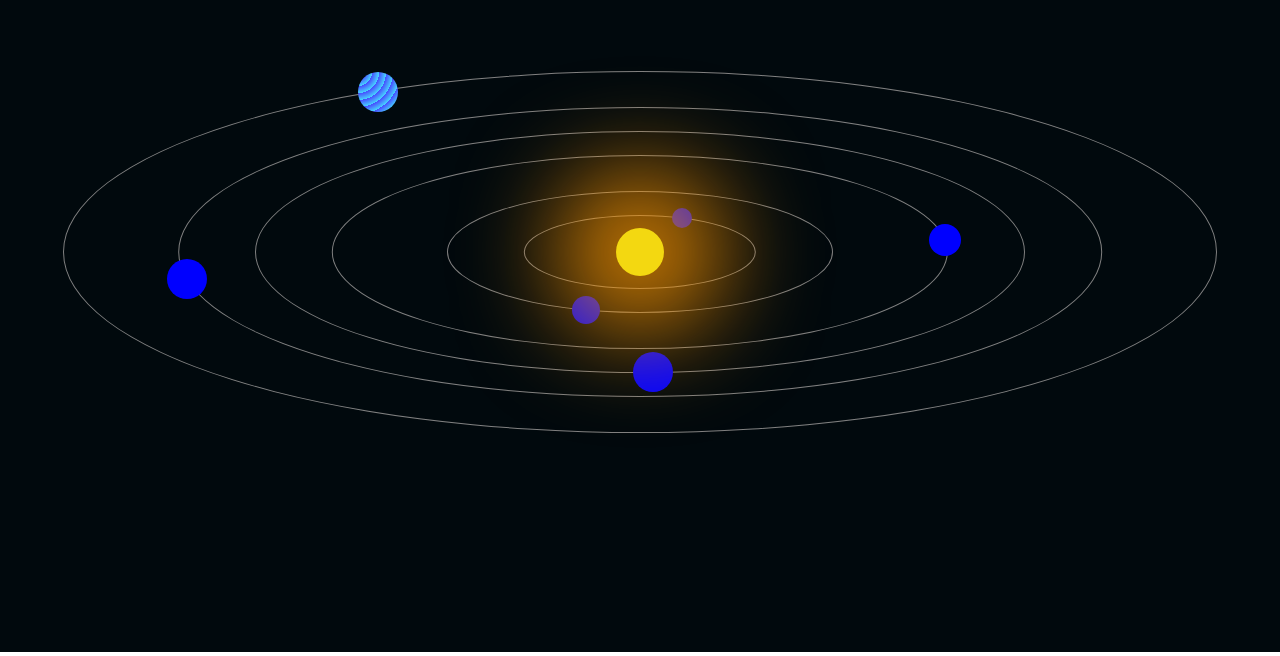
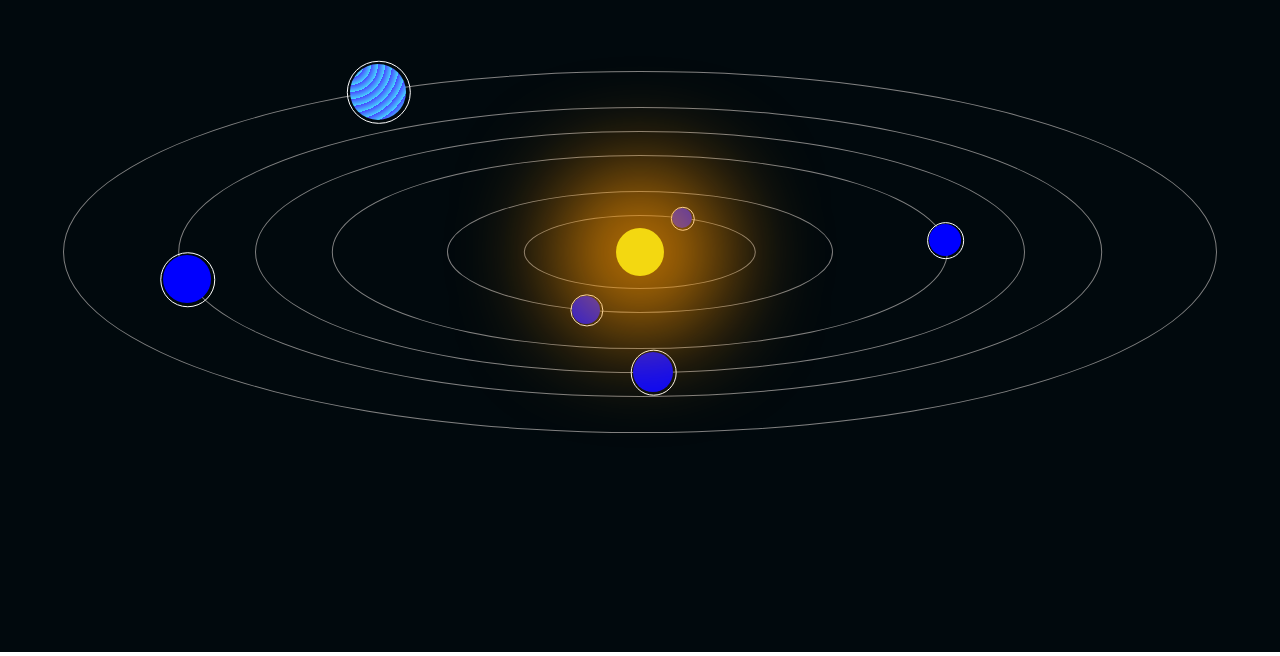
Before and after one commit to CroixArthur/Portfolio-v2, a Vue app: page / in a window 1280 px wide. Shown: the part 148-804 px from the top of the page. Built offline with nearby package versions, Linux system fonts and the light colour scheme; the HTML template or start-up script is replaced by a standard one.

Commit message:
WIP scale

```diff
--- a/src/App.vue
+++ b/src/App.vue
@@ -1,48 +1,55 @@
 <template>
-  <main :style="getWindowOffsetStyle">
+  <main>
+    <div
+      class="camera"
+      :style="{
+        marginTop: viewOffset.y + '%',
+        marginLeft: viewOffset.x + '%',
+        scale: viewScale
+      }"
+    >
       <div
         class="abs-round centered ellipse"
-      v-for="ellipse in ellipses"
+        v-for="(ellipse, index) in ellipses"
         :style="'width: '+ellipse+'%;height: '+(ellipse/2)+'%'"
+        :key="'ellipse-'+index"
       ></div>
       <div
         class="abs-round planet centered"
         style="background-color: blue;"
         v-for="planet in planets"
+        :key="planet.name"
+        :id="planet.name"
         :style="{
           width: planet.d + 'vh',
           height: planet.d + 'vh',
           top: planet.y + '%',
           left: planet.x + '%',
         }"
-      :id="planet.name"
-      @click="selectedPlanet = planet"
+        :ref="planet.name"
+        @click="() => selectPlanet(planet.name)"
       ></div>
       <div class="abs-round centered sun" style="width: 6vh;height: 6vh"></div>
+    </div>
   </main>
 </template>
 
 <script lang="ts" setup>
-import { computed, onMounted, ref } from 'vue';
+import { computed, onMounted, ref, ShallowRef, useTemplateRef } from 'vue';
 import { Planet } from './planet';
 
 const viewOffset = ref({ y: 0, x: 0 });
-const selectedPlanet = ref<Planet|null>(null);
+const viewScale = ref(1);
+const selectedPlanet = ref<Readonly<ShallowRef<unknown, unknown>>|null>(null);
 const ellipses: number[] = [90, 72, 60, 48, 30, 18];
 const planets = ref<Planet[]>([
-  { y: 40, x: 10, d: 5, p: 600, name: "pienerth", speed: 0.1 },
-  { y: 66, x: 34, d: 5, p: 320, name: "ciri", speed: 0.2 },
+  { y: 40, x: 10, d: 7, p: 600, name: "pienerth", speed: 0.1 },
+  { y: 66, x: 34, d: 6, p: 320, name: "ciri", speed: 0.2 },
   { y: 53, x: 79, d: 5, p: 20, name: "xv5-9", speed: 0.3 },
   { y: 39, x: 39, d: 4, p: 680, name: "gorth-685", speed: 0.4 },
   { y: 45, x: 61, d: 3.5, p: 920, name: "stheno", speed: 0.5 },
   { y: 53, x: 44, d: 2.5, p: 360, name: "tammuz", speed: 0.6 },
 ]);
-
-const getWindowOffsetStyle = computed(() => {
-  return selectedPlanet.value != null
-    ? "{margin-top: selectedPlanet.value.y,margin-left: selectedPlanet.value.x}"
-    : "";
-})
 
 const getPosOnEllipse = (x: number, y: number, w: number, h: number, p: number) => {
   const t = p/1000 * 2 * Math.PI;
@@ -50,6 +57,14 @@ const getPosOnEllipse = (x: number, y: number, w: number, h: number, p: number)
     x: x + w / 2 * Math.cos(t),
     y: y + h / 2 * Math.sin(t)
   };
+}
+
+const selectPlanet = (planetRef: string) => {
+  if (selectedPlanet.value == null) {
+    selectedPlanet.value = useTemplateRef(planetRef);
+    viewScale.value = 4;
+    console.log(selectedPlanet.value);
+  }
 }
 
 const movePlanets = () => {
@@ -62,6 +77,12 @@ const movePlanets = () => {
       x: newPos.x,
       y: newPos.y
     };
+    if (selectedPlanet.value?.id == planets.value[index].name) {
+      viewOffset.value = {
+        y: - newPos.y + 80,
+        x: - newPos.x + 80
+      };
+    }
   }
 }
 
--- a/src/assets/main.css
+++ b/src/assets/main.css
@@ -2,12 +2,16 @@ main {
     background-color: #01090D;
     height: 100vh;
     width: 100vw;
-    display: inline-block;
-    position: relative;
 }
 
 body {
     margin: 0;
+}
+
+.camera {
+    position: relative;
+    height: 100%;
+    width: 100%;
 }
 
 .abs-round {
@@ -17,6 +21,17 @@ body {
 
 .planet:hover {
     box-shadow: 0px 0px 15px 10px rgb(252, 150, 1, 0.8);
+    cursor: pointer;
+}
+
+.planet:before {
+    width: 110%;
+    height: 110%;
+    transform: translate(-5%, -5%);
+    border-radius: 100%;
+    border: white solid 1px;
+    content: "";
+    display: block;
 }
 
 .centered {
```
Lines whose indentation alone changed are shown as unchanged.
